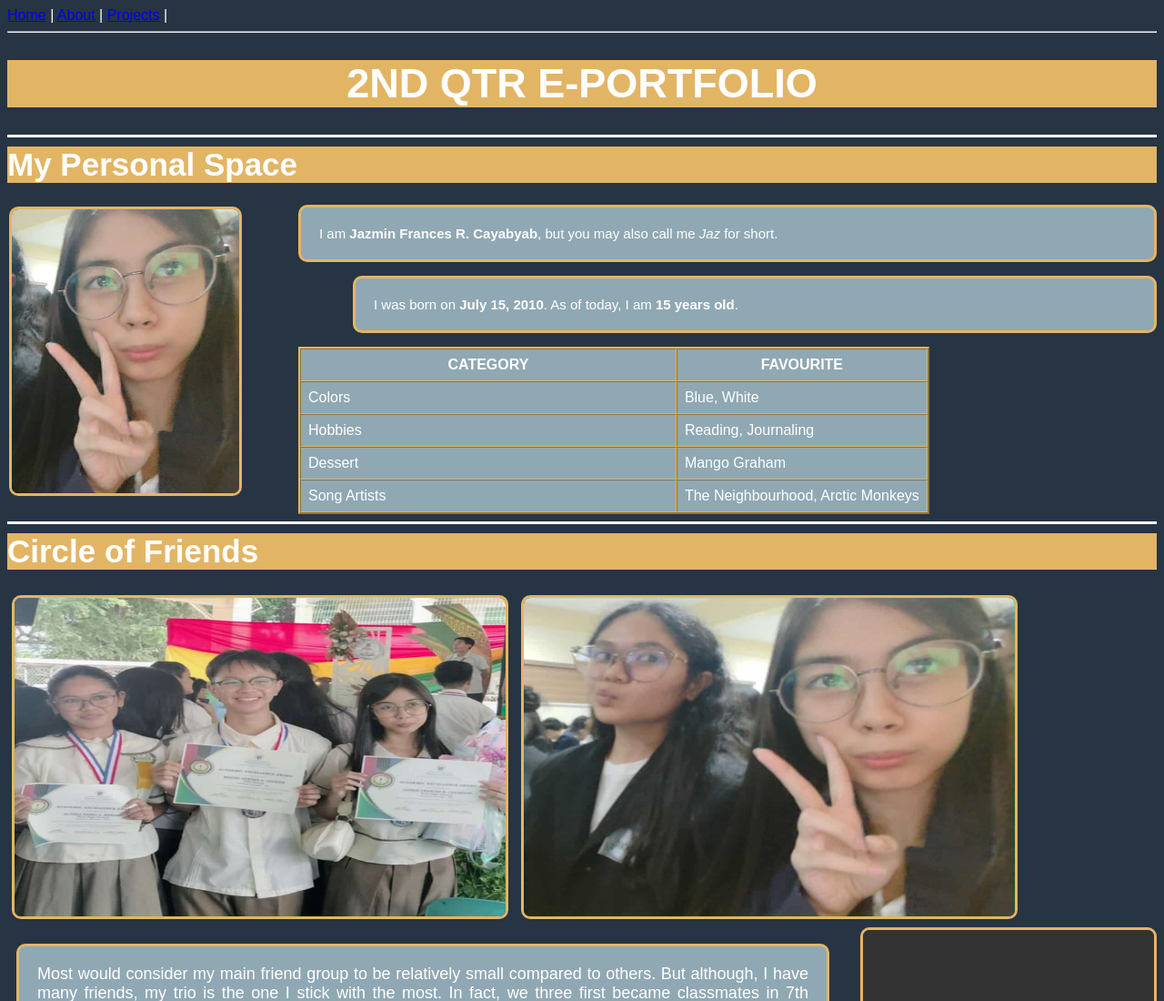
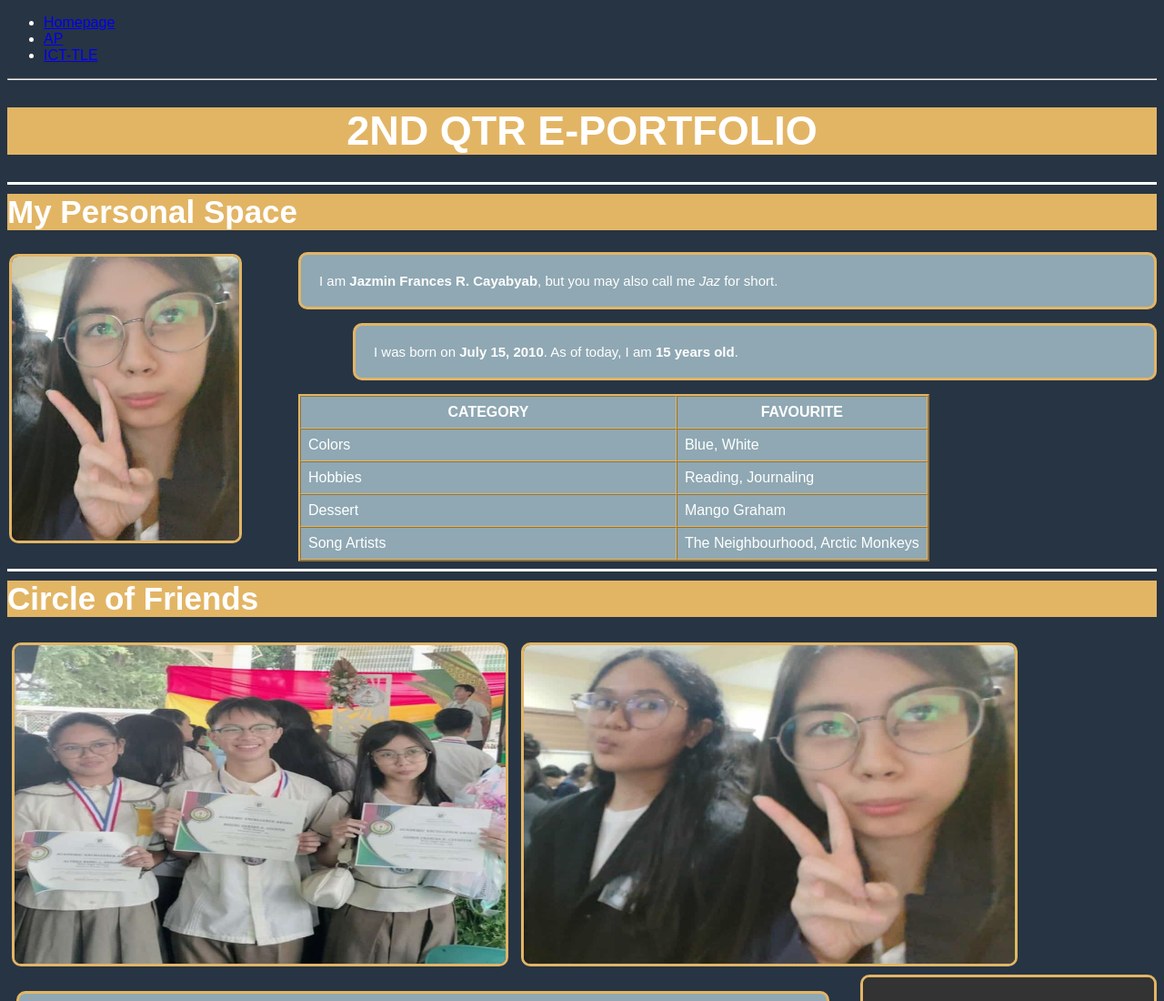
Before and after one commit to an-angel32/jazminfrances.github.io, a plain HTML site: page index.html in a window 1280 px wide. Shown: the top 1100 px of the page at 91% size. Drawn offline with Linux system fonts and the light colour scheme; grey boxes are pictures that could not be loaded.

Commit message:
Update index.html
we

```diff
--- a/index.html
+++ b/index.html
@@ -7,9 +7,11 @@
 <body style="background-color:#273443; color:white; font-family:Arial, sans-serif;">
 
 <nav>
-  <a href="eportfolio.html">Home</a> |
-  <a href="apportfolio.html">About</a> |
-  <a href="ictportfolio.html">Projects</a> |
+  <ul>
+    <li><a href="index.html">Homepage</a></li>
+    <li><a href="apportfolio.html">AP</a></li>
+    <li><a href="ictportfolio.html">ICT-TLE</a></li>
+  </ul>
 </nav>
 <hr>
 
@@ -91,4 +93,5 @@ My family is serious when it comes to family events. During Christmas and New Ye
 </center>
 
 </body>
+
 </html>
```
